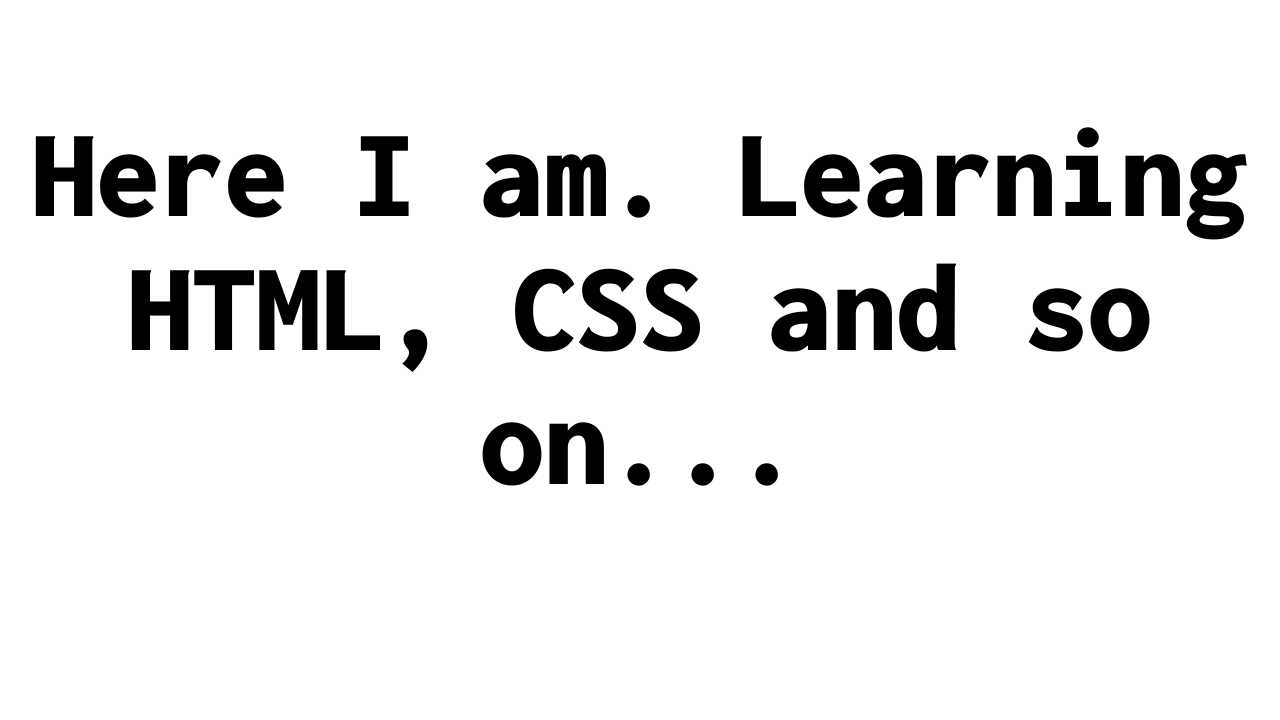
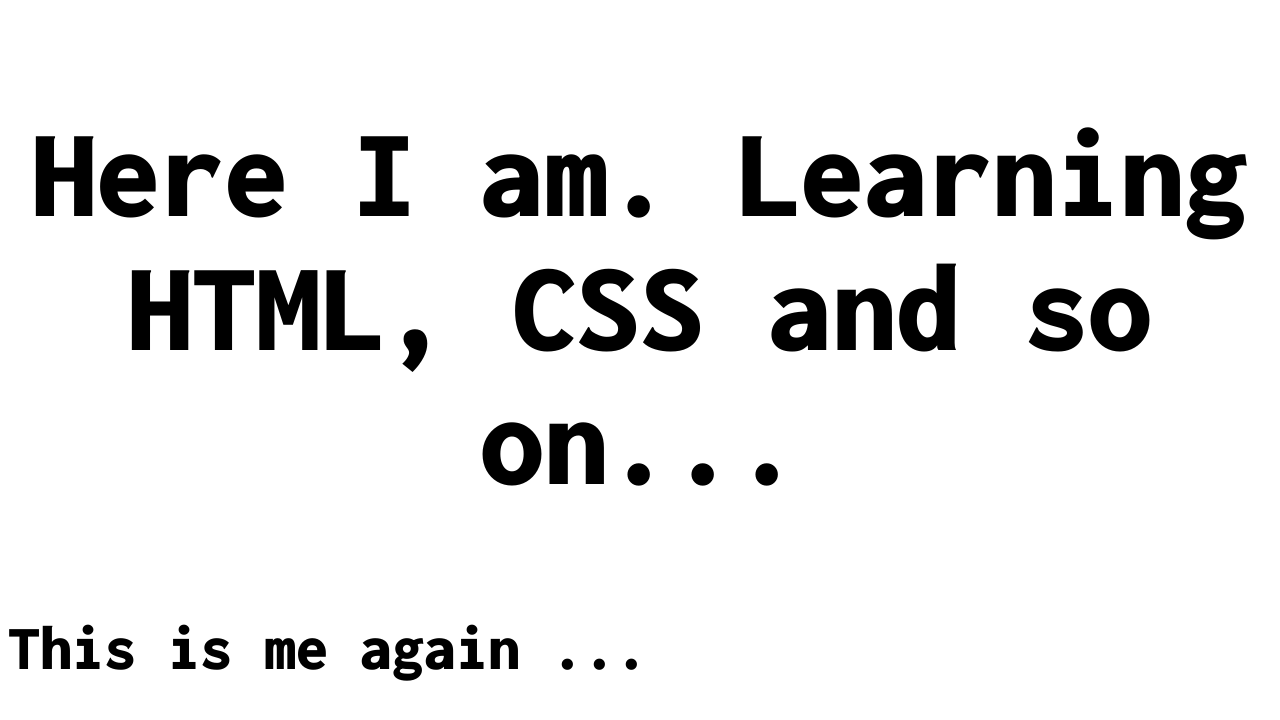
Before and after one commit to serratoangel/serratoangel.github.io, a plain HTML site: page index.html in a window 1280 px wide. Drawn offline with Linux system fonts and the light colour scheme.

Commit message:
some new changes

```diff
--- a/index.html
+++ b/index.html
@@ -24,6 +24,7 @@
 
 <body>
     <h1>Here I am. Learning HTML, CSS and so on...</h1>
+    <p>This is me again ...</p>
 </body>
 
 </html>
```
